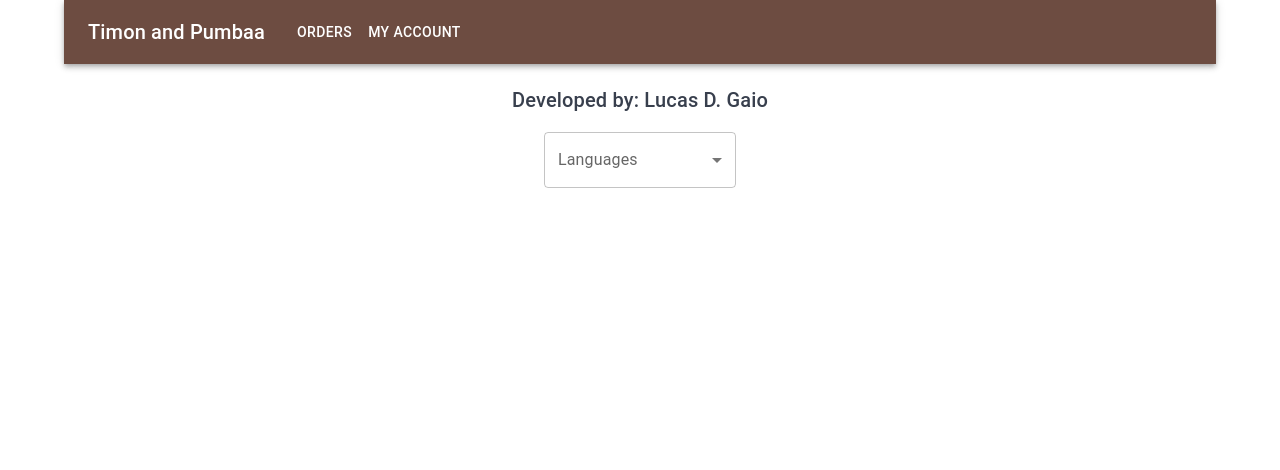
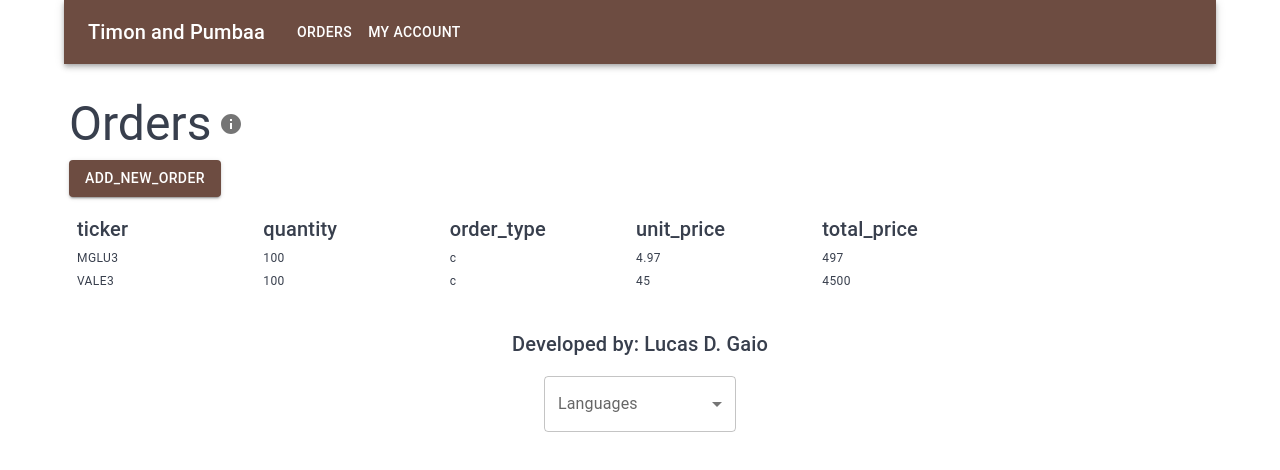
Before and after one commit to cormac21/general-grievous, a React (Create React App) app: page /orders in a window 1280 px wide. Shown: the top 470 px of the page. Built offline with nearby package versions, Linux system fonts and the light colour scheme.

Commit message:
Checkpoint save with the desktop orders page;

```diff
--- a/src/components/orders/DesktopOrders.js
+++ b/src/components/orders/DesktopOrders.js
@@ -1,6 +1,69 @@
+import {Box, Button, Card, Grid, IconButton, Typography} from "@mui/material";
+import {FormattedMessage} from "react-intl";
+import InfoIcon from "@mui/icons-material/Info";
+import NewOrderDialog from "./NewOrderDialog";
+import {useState} from "react";
+import OrderList from "./OrderList";
+
+const previousOrders = [
+    {
+        ticker : "MGLU3",
+        quantity: 100,
+        type: "c",
+        unitPrice: 4.97,
+        totalPrice: 497.00
+    },
+    {
+        ticker: "VALE3",
+        quantity: 100,
+        type: "c",
+        unitPrice: 45.00,
+        totalPrice: 4500.00
+    }
+]
 
 const DesktopOrders = (props) => {
 
+    const [openNewOrderDialog, setOpenNewOrderDialog] = useState(false);
+
+    const handleCloseDialog = () => {
+        setOpenNewOrderDialog(false);
+    }
+
+    function handleOpenDialog() {
+        setOpenNewOrderDialog(true);
+    }
+
+    return (
+      <Box className="container" mt={4}>
+        <Grid container spacing={1} >
+          <Grid item xs={12} container>
+            <Typography variant="h3">
+              <FormattedMessage id="orders" />
+            </Typography>
+            <IconButton onClick={props.showMoreInfo}>
+              <InfoIcon />
+            </IconButton>
+          </Grid>
+          {props.shouldShowMoreInfo &&
+            <Grid item xs={12} container>
+              <Card variant="outlined">
+                <Typography variant="p">
+                  <FormattedMessage id="orders_more_info" />
+                </Typography>
+              </Card>
+            </Grid>
+          }
+          <Grid item xs={2}>
+            <Button variant="contained" onClick={handleOpenDialog}>
+              <FormattedMessage id="add_new_order" />
+            </Button>
+          </Grid>
+          <OrderList orders={previousOrders}></OrderList>
+          <NewOrderDialog open={openNewOrderDialog} onClose={handleCloseDialog} />
+        </Grid>
+      </Box>
+    );
 }
 
 export default DesktopOrders;
--- a/src/components/orders/MobileOrders.js
+++ b/src/components/orders/MobileOrders.js
@@ -1,4 +1,4 @@
-import {Box, Card, Fab, Grid, IconButton, styled, Typography, useTheme} from "@mui/material";
+import {Box, Card, Grid, IconButton, Typography} from "@mui/material";
 import {FormattedMessage} from "react-intl";
 import InfoIcon from "@mui/icons-material/Info";
 import AddIcon from "@mui/icons-material/Add";
@@ -8,7 +8,6 @@ import StyledFab from "../util/StyledFab";
 
 const MobileOrders = (props) => {
 
-    const theme = useTheme();
     const [openNewOrderDialog, setOpenNewOrderDialog] = useState(false);
 
     const handleFabClick = () => {
--- /dev/null
+++ b/src/components/orders/OrderList.js
@@ -0,0 +1,45 @@
+import React from "react";
+import {Grid, Typography} from "@mui/material";
+import TableHeader from "./TableHeader";
+
+const OrderList = (props) => {
+
+    return (
+        <Grid container xs={12} sx={{
+            margin: 2
+        }}>
+          <TableHeader />
+          {props.orders.map((order) => (
+            <Grid item xs={12} container>
+              <Grid item xs={2}>
+                <Typography variant="caption" >
+                  {order.ticker}
+                </Typography>
+              </Grid>
+              <Grid item xs={2}>
+                <Typography variant="caption" >
+                  {order.quantity}
+                </Typography>
+              </Grid>
+              <Grid item xs={2}>
+                <Typography variant="caption" >
+                  {order.type}
+                </Typography>
+              </Grid>
+              <Grid item xs={2}>
+                <Typography variant="caption" >
+                  {order.unitPrice}
+                </Typography>
+              </Grid>
+              <Grid item xs={2}>
+                <Typography variant="caption" >
+                  {order.totalPrice}
+                </Typography>
+              </Grid>
+            </Grid>
+          ))}
+        </Grid>
+    );
+}
+
+export default OrderList;
--- /dev/null
+++ b/src/components/orders/TableHeader.js
@@ -0,0 +1,37 @@
+import {Grid, Typography} from "@mui/material";
+import {FormattedMessage} from "react-intl";
+
+const TableHeader = () => {
+
+    return (
+      <Grid item xs={12} container>
+        <Grid item xs={2}>
+          <Typography variant="h6" >
+            <FormattedMessage id="ticker" />
+          </Typography>
+        </Grid>
+        <Grid item xs={2}>
+          <Typography variant="h6" >
+            <FormattedMessage id="quantity" />
+          </Typography>
+        </Grid>
+        <Grid item xs={2}>
+          <Typography variant="h6" >
+              <FormattedMessage id="order_type" />
+          </Typography>
+        </Grid>
+        <Grid item xs={2}>
+          <Typography variant="h6" >
+            <FormattedMessage id="unit_price" />
+          </Typography>
+        </Grid>
+        <Grid item xs={2}>
+          <Typography variant="h6" >
+              <FormattedMessage id="total_price" />
+          </Typography>
+        </Grid>
+      </Grid>
+    );
+}
+
+export default TableHeader;
--- a/src/components/top/LargeAppBar.js
+++ b/src/components/top/LargeAppBar.js
@@ -1,4 +1,4 @@
-import {AppBar, Box, Button, Container, Toolbar, Typography, useTheme} from "@mui/material";
+import {AppBar, Box, Button, Container, Toolbar, Typography} from "@mui/material";
 import {FormattedMessage} from "react-intl";
 import NoUnderlineLink from "../util/NoUnderlineLink";
 
--- a/src/i18n/messages.js
+++ b/src/i18n/messages.js
@@ -26,7 +26,12 @@ export const messages = {
         footer_credits: "Desenvolvido por: Lucas D. Gaio",
         orders_more_info: "Nesta página, podes criar novas ordens de compra e venda de ações.",
         add_new_order: "Nova Ordem",
-        submit: "Submeter"
+        submit: "Submeter",
+        ticker: "Ticker",
+        quantity: "Quantidade",
+        order_type: "Tipo",
+        unit_price: "Preço unitário",
+        total_price: "Preço total"
     },
     [LOCALES.SPANISH]: {
         project_name: "Timon y Pumba",
```
